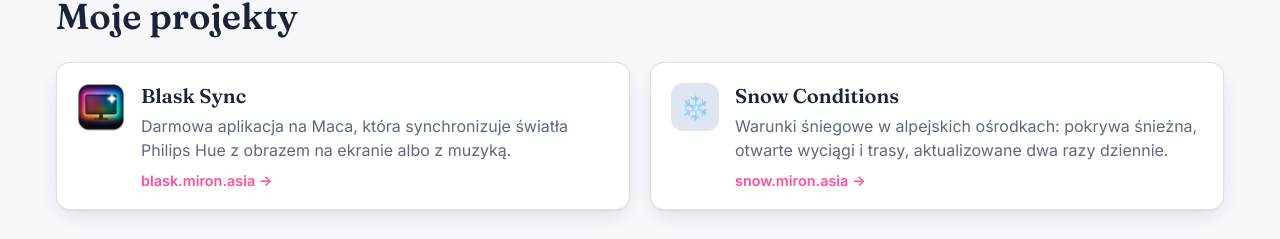
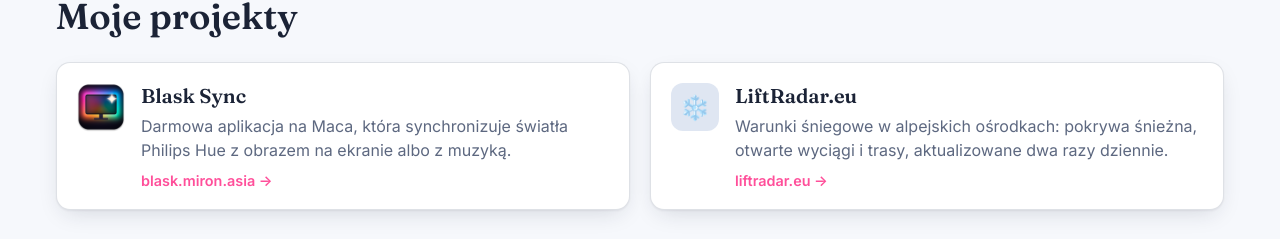
Before and after one commit to mironiasty/miron-asia, a React (Vite) app: page / in a window 1280 px wide. Shown: the part 1181-1420 px from the top of the page. Built offline with nearby package versions, Linux system fonts and the light colour scheme.

Commit message:
Update name

```diff
--- a/src/App.tsx
+++ b/src/App.tsx
@@ -29,8 +29,8 @@
     description: "Darmowa aplikacja na Maca, która synchronizuje światła Philips Hue z obrazem na ekranie albo z muzyką.",
   },
   {
-    name: "Snow Conditions",
-    url: "https://snow.miron.asia",
+    name: "LiftRadar.eu",
+    url: "https://liftradar.eu",
     icon: "❄️",
     description: "Warunki śniegowe w alpejskich ośrodkach: pokrywa śnieżna, otwarte wyciągi i trasy, aktualizowane dwa razy dziennie.",
   },
```
